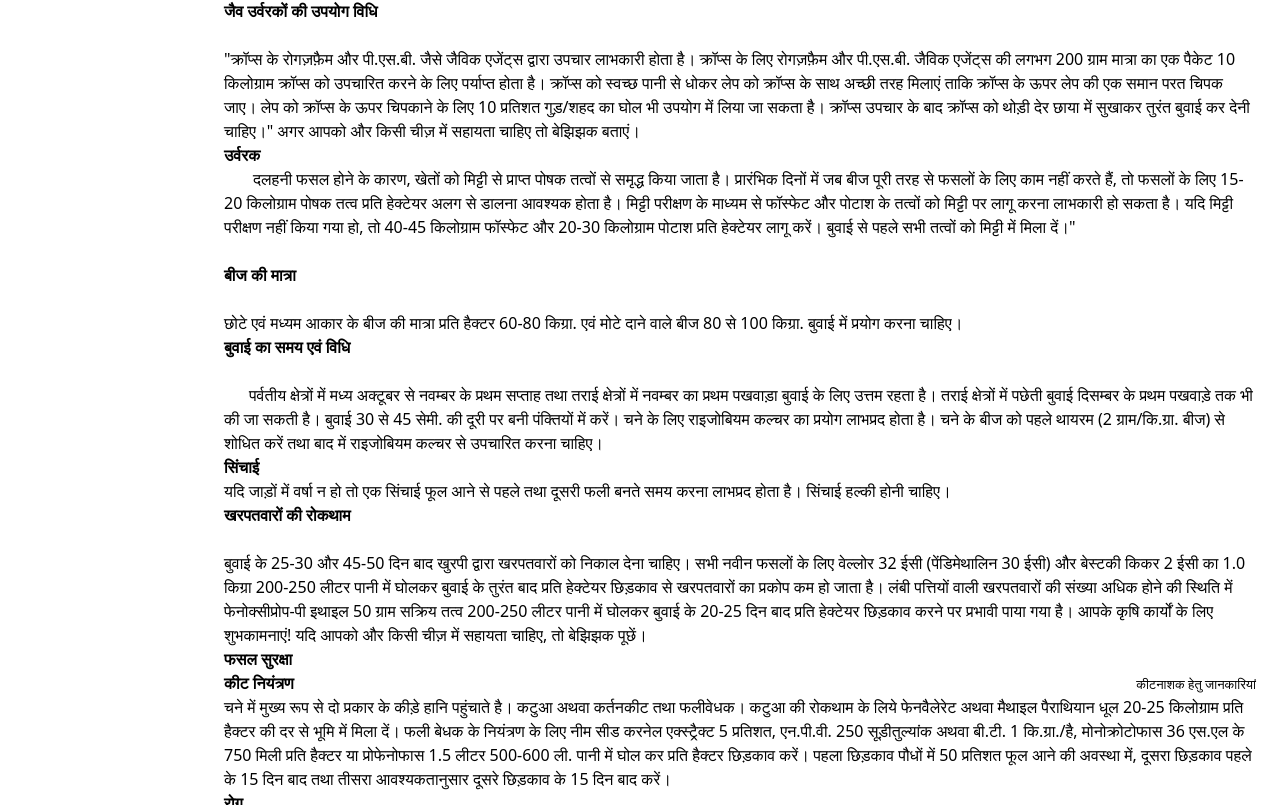
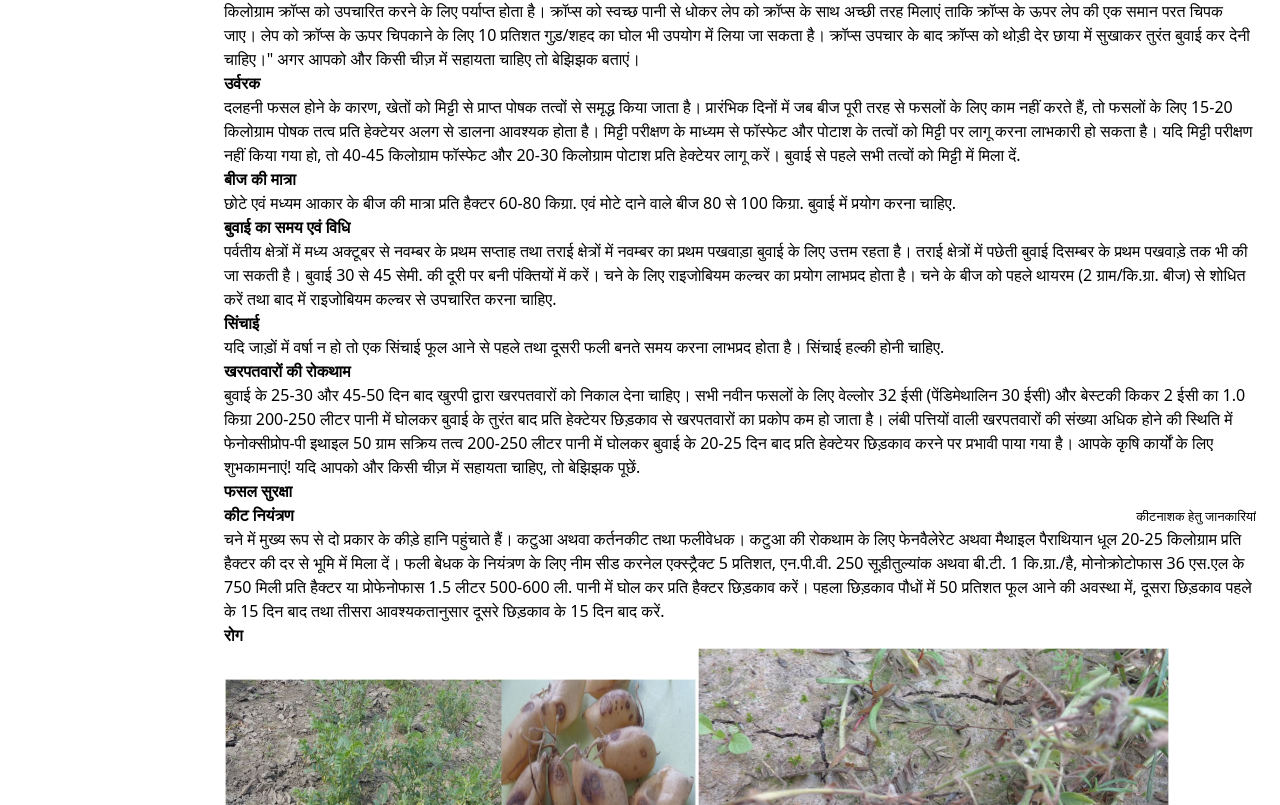
Before and after one commit to AbhijeetSRawat/Kisan_Diary, a React (Vite) app: page /chana in a window 1280 px wide. Shown: the part 1375-2180 px from the top of the page. Built offline with nearby package versions, Linux system fonts and the light colour scheme.

Commit message:
little change

```diff
--- a/src/pages/dal/chana.jsx
+++ b/src/pages/dal/chana.jsx
@@ -1,145 +1,78 @@
-import React from 'react'
-import chanarog2 from "../../assets/img/chanarog2.jpg"
-import chanarog from "../../assets/img/chanarog.jpg"
+import React from 'react';
+import chanarog2 from "../../assets/img/chanarog2.jpg";
+import chanarog from "../../assets/img/chanarog.jpg";
+
 export default function Chana() {
   return (
     <div>
-
       <div className="flex justify-between my-10">
         <center>
           <h1 className="h3class text-3xl ml-[35vw] font-semibold">चना</h1>
         </center>
         <div style={{ float: 'right' }}>
-        <a className="peechey h-[5vh] w-[5vw] flex justify-center items-center bg-blue-900 text-white rounde" href="/DalhaniFasle">पीछे जाएँ</a>
+          <a className="peechey h-[5vh] w-[5vw] flex justify-center items-center bg-blue-900 text-white rounded" href="/DalhaniFasle">पीछे जाएँ</a>
         </div>
       </div>
       <>
-
         <p>
-    चना एक अत्यन्त महत्वपूर्ण दलहनी फसल है
-    जो कि कम सिंचित भूमि में भी आसानी से उगायी जा सकती है। दलहनी फसलों में चना
-    का प्रमुख स्थान है। चना की औसत उत्पादकता लगभग 8 कु0/है0 है। जबकि प्रर्दशनों
-    में लगभग 20-30 कु0/है0 प्राप्त हुआ है। अतः अधिक पैदावार प्राप्त करने हेतु
-    निम्न बिन्दुओं पर विशेष ध्यान देना चाहिएः <br />
+          चना एक अत्यन्त महत्वपूर्ण दलहनी फसल है जो कि कम सिंचित भूमि में भी आसानी से उगायी जा सकती है। दलहनी फसलों में चना का प्रमुख स्थान है। चना की औसत उत्पादकता लगभग 8 कु0/है0 है। जबकि प्रर्दशनों में लगभग 20-30 कु0/है0 प्राप्त हुआ है। अतः अधिक पैदावार प्राप्त करने हेतु निम्न बिन्दुओं पर विशेष ध्यान देना चाहिए:
         </p>
         <h4>
           <strong className="strongclass">उन्नत प्रजातियाँ</strong>
-    <br />
         </h4>
         <p>
-    <strong className="strongclass">छोटे दाने वाली</strong>: पंत जी-114,
-    डी.सी.पी.92-3 ,जी.एन.जी.-1581, आधार, जी.एन.जी 963
+          <strong className="strongclass">छोटे दाने वाली</strong>: पंत जी-114, डी.सी.पी.92-3, जी.एन.जी.-1581, आधार, जी.एन.जी 963
           <br />
-    <strong className="strongclass">मध्यम आकार दाने वाली</strong> : पंत जी-186,
-    पूसा-547
+          <strong className="strongclass">मध्यम आकार दाने वाली</strong>: पंत जी-186, पूसा-547
           <br />
           <strong className="strongclass">मोटे दाने वाली:</strong> पूसा-256
           <br />
-    <strong className="strongclass">काबुली चना</strong>: पूसा-1003, पूसा-1053,
-    पंत काबुली चना-1, जे.जी.के.-1 ,पंत काबुली चना 2
+          <strong className="strongclass">काबुली चना</strong>: पूसा-1003, पूसा-1053, पंत काबुली चना-1, जे.जी.के.-1, पंत काबुली चना 2
         </p>
         <p>
-    <br />
-    <br />
           <strong className="strongclass">जैव उर्वरकों की उपयोग विधि</strong>
           <br />
-    <br />
-    "क्रॉप्स के रोगज़फ़ैम और पी.एस.बी. जैसे जैविक एजेंट्स द्वारा उपचार लाभकारी
-    होता है। क्रॉप्स के लिए रोगज़फ़ैम और पी.एस.बी. जैविक एजेंट्स की लगभग 200
-    ग्राम मात्रा का एक पैकेट 10 किलोग्राम क्रॉप्स को उपचारित करने के लिए
-    पर्याप्त होता है। क्रॉप्स को स्वच्छ पानी से धोकर लेप को क्रॉप्स के साथ अच्छी
-    तरह मिलाएं ताकि क्रॉप्स के ऊपर लेप की एक समान परत चिपक जाए। लेप को क्रॉप्स
-    के ऊपर चिपकाने के लिए 10 प्रतिशत गुड़/शहद का घोल भी उपयोग में लिया जा सकता
-    है। क्रॉप्स उपचार के बाद क्रॉप्स को थोड़ी देर छाया में सुखाकर तुरंत बुवाई कर
-    देनी चाहिए।" अगर आपको और किसी चीज़ में सहायता चाहिए तो बेझिझक बताएं।
+          "क्रॉप्स के रोगज़फ़ैम और पी.एस.बी. जैसे जैविक एजेंट्स द्वारा उपचार लाभकारी होता है। क्रॉप्स के लिए रोगज़फ़ैम और पी.एस.बी. जैविक एजेंट्स की लगभग 200 ग्राम मात्रा का एक पैकेट 10 किलोग्राम क्रॉप्स को उपचारित करने के लिए पर्याप्त होता है। क्रॉप्स को स्वच्छ पानी से धोकर लेप को क्रॉप्स के साथ अच्छी तरह मिलाएं ताकि क्रॉप्स के ऊपर लेप की एक समान परत चिपक जाए। लेप को क्रॉप्स के ऊपर चिपकाने के लिए 10 प्रतिशत गुड़/शहद का घोल भी उपयोग में लिया जा सकता है। क्रॉप्स उपचार के बाद क्रॉप्स को थोड़ी देर छाया में सुखाकर तुरंत बुवाई कर देनी चाहिए।" अगर आपको और किसी चीज़ में सहायता चाहिए तो बेझिझक बताएं।
         </p>
         <p>
           <strong className="strongclass">उर्वरक</strong>
           <br />
+          दलहनी फसल होने के कारण, खेतों को मिट्टी से प्राप्त पोषक तत्वों से समृद्ध किया जाता है। प्रारंभिक दिनों में जब बीज पूरी तरह से फसलों के लिए काम नहीं करते हैं, तो फसलों के लिए 15-20 किलोग्राम पोषक तत्व प्रति हेक्टेयर अलग से डालना आवश्यक होता है। मिट्टी परीक्षण के माध्यम से फॉस्फेट और पोटाश के तत्वों को मिट्टी पर लागू करना लाभकारी हो सकता है। यदि मिट्टी परीक्षण नहीं किया गया हो, तो 40-45 किलोग्राम फॉस्फेट और 20-30 किलोग्राम पोटाश प्रति हेक्टेयर लागू करें। बुवाई से पहले सभी तत्वों को मिट्टी में मिला दें.
         </p>
         <p>
-    &nbsp;&nbsp;&nbsp;&nbsp;&nbsp;&nbsp;&nbsp;दलहनी फसल होने के कारण, खेतों को
-    मिट्टी से प्राप्त पोषक तत्वों से समृद्ध किया जाता है। प्रारंभिक दिनों में जब
-    बीज पूरी तरह से फसलों के लिए काम नहीं करते हैं, तो फसलों के लिए 15-20
-    किलोग्राम पोषक तत्व प्रति हेक्टेयर अलग से डालना आवश्यक होता है। मिट्टी
-    परीक्षण के माध्यम से फॉस्फेट और पोटाश के तत्वों को मिट्टी पर लागू करना
-    लाभकारी हो सकता है। यदि मिट्टी परीक्षण नहीं किया गया हो, तो 40-45 किलोग्राम
-    फॉस्फेट और 20-30 किलोग्राम पोटाश प्रति हेक्टेयर लागू करें। बुवाई से पहले सभी
-    तत्वों को मिट्टी में मिला दें।" <br />
-    <br />
           <strong className="strongclass">बीज की मात्रा</strong>
           <br />
-    <br />
-    छोटे एवं मध्यम आकार के बीज की मात्रा प्रति हैक्टर 60-80 किग्रा. एवं मोटे
-    दाने वाले बीज 80 से 100 किग्रा. बुवाई में प्रयोग करना चाहिए। <br />
+          छोटे एवं मध्यम आकार के बीज की मात्रा प्रति हैक्टर 60-80 किग्रा. एवं मोटे दाने वाले बीज 80 से 100 किग्रा. बुवाई में प्रयोग करना चाहिए.
         </p>
         <p>
           <strong className="strongclass">बुवाई का समय एवं विधि</strong>
           <br />
-    <br />
-    &nbsp;&nbsp;&nbsp;&nbsp;&nbsp;&nbsp;पर्वतीय क्षेत्रों में मध्य अक्टूबर से
-    नवम्बर के प्रथम सप्ताह तथा तराई क्षेत्रों में नवम्बर का प्रथम पखवाड़ा बुवाई
-    के लिए उत्तम रहता है। तराई क्षेत्रों में पछेती बुवाई दिसम्बर के प्रथम
-    पखवाड़े तक भी की जा सकती है। बुवाई 30 से 45 सेमी. की दूरी पर बनी पंक्तियों
-    में करें। चने के लिए राइजोबियम कल्चर का प्रयोग लाभप्रद होता है। चने के बीज
-    को पहले थायरम (2 ग्राम/कि.ग्रा. बीज) से शोधित करें तथा बाद में राइजोबियम
-    कल्चर से उपचारित करना चाहिए। <br />
+          पर्वतीय क्षेत्रों में मध्य अक्टूबर से नवम्बर के प्रथम सप्ताह तथा तराई क्षेत्रों में नवम्बर का प्रथम पखवाड़ा बुवाई के लिए उत्तम रहता है। तराई क्षेत्रों में पछेती बुवाई दिसम्बर के प्रथम पखवाड़े तक भी की जा सकती है। बुवाई 30 से 45 सेमी. की दूरी पर बनी पंक्तियों में करें। चने के लिए राइजोबियम कल्चर का प्रयोग लाभप्रद होता है। चने के बीज को पहले थायरम (2 ग्राम/कि.ग्रा. बीज) से शोधित करें तथा बाद में राइजोबियम कल्चर से उपचारित करना चाहिए.
         </p>
         <p>
           <strong className="strongclass">सिंचाई</strong>
           <br />
-  </p>
-  <p>
-    यदि जाड़ों में वर्षा न हो तो एक सिंचाई फूल आने से पहले तथा दूसरी फली बनते
-    समय करना लाभप्रद होता है। सिंचाई हल्की होनी चाहिए। <br />
+          यदि जाड़ों में वर्षा न हो तो एक सिंचाई फूल आने से पहले तथा दूसरी फली बनते समय करना लाभप्रद होता है। सिंचाई हल्की होनी चाहिए.
         </p>
         <p>
           <strong className="strongclass">खरपतवारों की रोकथाम</strong>
           <br />
-    <br />
-  </p>
-  <p>
-    बुवाई के 25-30 और 45-50 दिन बाद खुरपी द्वारा
-    खरपतवारों को निकाल देना चाहिए। सभी नवीन फसलों के लिए वेल्लोर 32 ईसी
-    (पेंडिमेथालिन 30 ईसी) और बेस्टकी किकर 2 ईसी का 1.0 किग्रा 200-250 लीटर पानी
-    में घोलकर बुवाई के तुरंत बाद प्रति हेक्टेयर छिड़काव से खरपतवारों का प्रकोप
-    कम हो जाता है। लंबी पत्तियों वाली खरपतवारों की संख्या अधिक होने की स्थिति
-    में फेनोक्सीप्रोप-पी इथाइल 50 ग्राम सक्रिय तत्व 200-250 लीटर पानी में घोलकर
-    बुवाई के 20-25 दिन बाद प्रति हेक्टेयर छिड़काव करने पर प्रभावी पाया गया है।
-    आपके कृषि कार्यों के लिए शुभकामनाएं! यदि आपको और किसी चीज़ में सहायता चाहिए,
-    तो बेझिझक पूछें। <br />
+          बुवाई के 25-30 और 45-50 दिन बाद खुरपी द्वारा खरपतवारों को निकाल देना चाहिए। सभी नवीन फसलों के लिए वेल्लोर 32 ईसी (पेंडिमेथालिन 30 ईसी) और बेस्टकी किकर 2 ईसी का 1.0 किग्रा 200-250 लीटर पानी में घोलकर बुवाई के तुरंत बाद प्रति हेक्टेयर छिड़काव से खरपतवारों का प्रकोप कम हो जाता है। लंबी पत्तियों वाली खरपतवारों की संख्या अधिक होने की स्थिति में फेनोक्सीप्रोप-पी इथाइल 50 ग्राम सक्रिय तत्व 200-250 लीटर पानी में घोलकर बुवाई के 20-25 दिन बाद प्रति हेक्टेयर छिड़काव करने पर प्रभावी पाया गया है। आपके कृषि कार्यों के लिए शुभकामनाएं! यदि आपको और किसी चीज़ में सहायता चाहिए, तो बेझिझक पूछें.
         </p>
         <p>
           <strong className="strongclass">फसल सुरक्षा</strong>
-    <br />
         </p>
         <div style={{ float: "right" }}>
-    <a style={{ fontSize: "small" }} href="Link.do?method=keetnaasak">
-      कीटनाशक हेतु जानकारियां
-    </a>
+          <a style={{ fontSize: "small" }} href="Link.do?method=keetnaasak">कीटनाशक हेतु जानकारियां</a>
         </div>
-  <p />
         <p>
-    <strong className="strongclass">
-      कीट नियंत्रण <br />
-    </strong>
-  </p>
-  <p>
-    चने में मुख्य रूप से दो प्रकार के कीड़े हानि
-    पहुंचाते है। कटुआ अथवा कर्तनकीट तथा फलीवेधक। कटुआ की रोकथाम के लिये
-    फेनवैलेरेट अथवा मैथाइल पैराथियान धूल 20-25 किलोग्राम प्रति हैक्टर की दर से
-    भूमि में मिला दें। फली बेधक के नियंत्रण के लिए नीम सीड करनेल एक्स्ट्रैक्ट 5
-    प्रतिशत, एन.पी.वी. 250 सूड़ीतुल्यांक अथवा बी.टी. 1 कि.ग्रा./है,
-    मोनोक्रोटोफास 36 एस.एल के 750 मिली प्रति हैक्टर या प्रोफेनोफास 1.5 लीटर
-    500-600 ली. पानी में घोल कर प्रति हैक्टर छिड़काव करें। पहला छिड़काव पौधों
-    में 50 प्रतिशत फूल आने की अवस्था में, दूसरा छिड़काव पहले के 15 दिन बाद तथा
-    तीसरा आवश्यकतानुसार दूसरे छिड़काव के 15 दिन बाद करें। <br />
+          <strong className="strongclass">कीट नियंत्रण</strong>
+          <br />
+          चने में मुख्य रूप से दो प्रकार के कीड़े हानि पहुंचाते हैं। कटुआ अथवा कर्तनकीट तथा फलीवेधक। कटुआ की रोकथाम के लिए फेनवैलेरेट अथवा मैथाइल पैराथियान धूल 20-25 किलोग्राम प्रति हैक्टर की दर से भूमि में मिला दें। फली बेधक के नियंत्रण के लिए नीम सीड करनेल एक्स्ट्रैक्ट 5 प्रतिशत, एन.पी.वी. 250 सूड़ीतुल्यांक अथवा बी.टी. 1 कि.ग्रा./है, मोनोक्रोटोफास 36 एस.एल के 750 मिली प्रति हैक्टर या प्रोफेनोफास 1.5 लीटर 500-600 ली. पानी में घोल कर प्रति हैक्टर छिड़काव करें। पहला छिड़काव पौधों में 50 प्रतिशत फूल आने की अवस्था में, दूसरा छिड़काव पहले के 15 दिन बाद तथा तीसरा आवश्यकतानुसार दूसरे छिड़काव के 15 दिन बाद करें.
         </p>
         <p>
           <strong className="strongclass">रोग</strong>
-    <br />
         </p>
-  <p></p>
         <table>
           <tbody>
             <tr>
@@ -152,7 +85,6 @@ export default function Chana() {
                 />
               </td>
               <td>
-          {" "}
                 <img
                   title="चने का ब्रोटाइटिस रोग"
                   src={chanarog2}
@@ -165,9 +97,7 @@ export default function Chana() {
             <tr>
               <td>
                 <center>
-            <strong className="strongclass1">
-              चने का एस्कोकाइटा ब्लाइट रोग
-            </strong>{" "}
+                  <strong className="strongclass1">चने का एस्कोकाइटा ब्लाइट रोग</strong>
                 </center>
               </td>
               <td>
@@ -178,30 +108,18 @@ export default function Chana() {
             </tr>
           </tbody>
         </table>
-  <p />
         <p>
-    चने में मुख्य रूप से उकठा, जड़ सड़न एवं अंगमारी रोग
-    का प्रकोप होता है। इनकी रोकथाम के लिए बीजों को कार्बेन्डाजिम + थायरम (1ग्राम
-    + 2 ग्राम प्रति कि.ग्रा. बीज) नामक कवकनाशी से उपचारित करके ही बोयें। चने की
-    खेती खरीफ में धान उगाने के बाद करने से इन रोगों का प्रकोप काफी कम होता है।
-    गर्मियों में गहरी जुताई करना भी लाभप्रद साबित हुआ है। पन्त जी-114, अवरोधी
-    एवं उदय प्रजातियों में इनका प्रकोप काफी कम होता है।
+          चने में मुख्य रूप से उकठा, जड़ सड़न एवं अंगमारी रोग का प्रकोप होता है। इनकी रोकथाम के लिए बीजों को कार्बेन्डाजिम + थायरम (1ग्राम + 2 ग्राम प्रति कि.ग्रा. बीज) नामक कवकनाशी से उपचारित करके ही बोयें। चने की खेती खरीफ में धान उगाने के बाद करने से इन रोगों का प्रकोप काफी कम होता है। गर्मियों में गहरी जुताई करना भी लाभप्रद साबित हुआ है। पन्त जी-114, अवरोधी एवं उदय प्रजातियों में इनका प्रकोप काफी कम होता है।
         </p>
         <p>
           <strong className="strongclass">उपज</strong>
-  </p>
-  <p>
           <br />
-    वैज्ञानिक विधि से खेती करने पर चने की 20-30 कुन्तल प्रति हैक्टर पैदावार ली
-    जा सकती है।
+          वैज्ञानिक विधि से खेती करने पर चने की 20-30 कुन्तल प्रति हैक्टर पैदावार ली जा सकती है.
         </p>
         <div style={{ float: "right" }}>
-    <a className="peechey h-[5vh] w-[5vw] flex justify-center items-center bg-blue-900 text-white rounded-sm" href="/DalhaniFasle">
-      पीछे जाएँ{" "}
-    </a>
+          <a className="peechey h-[5vh] w-[5vw] flex justify-center items-center bg-blue-900 text-white rounded-sm" href="/DalhaniFasle">पीछे जाएँ</a>
         </div>
       </>
-
     </div>
-  )
+  );
 }
```
Lines whose indentation alone changed are shown as unchanged.
